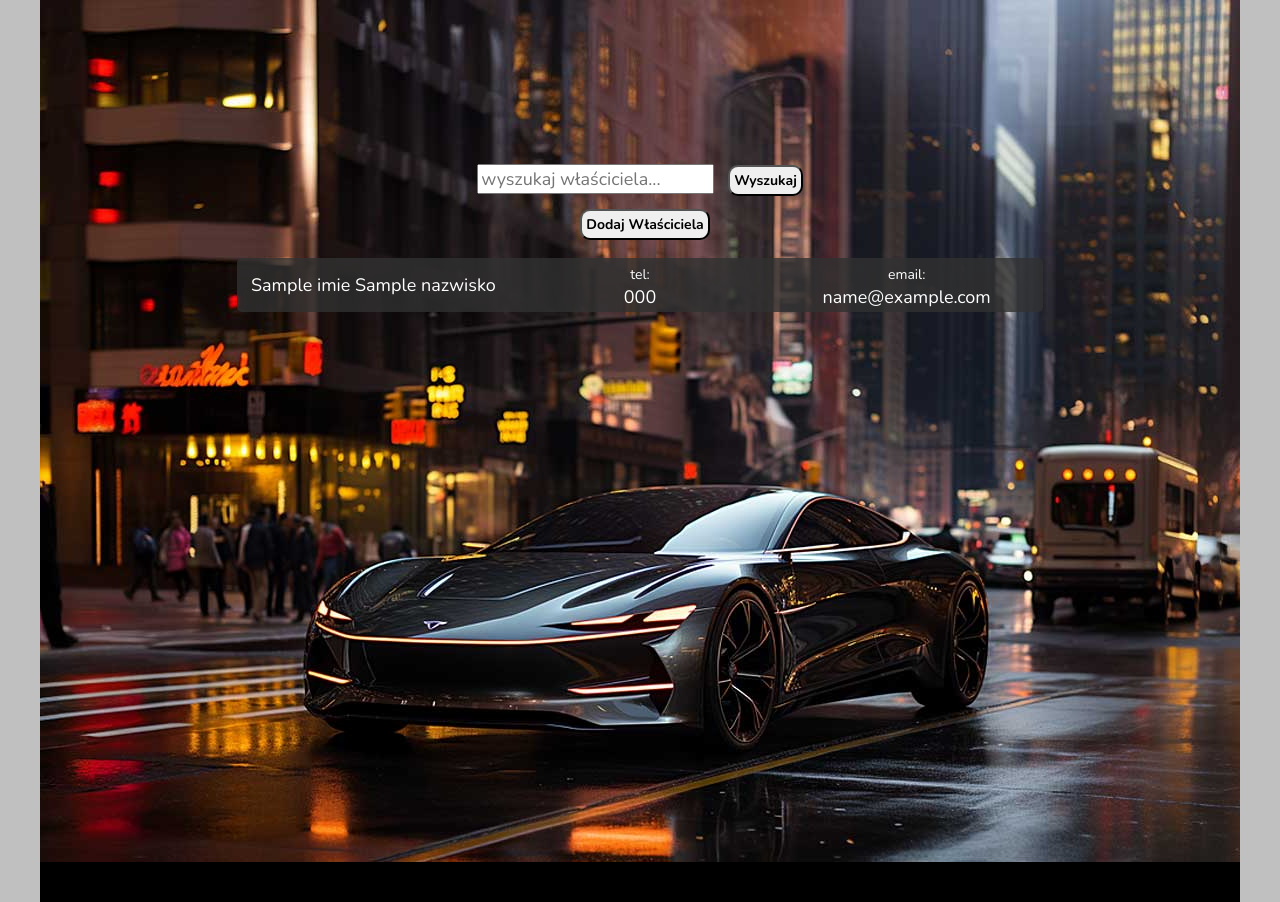
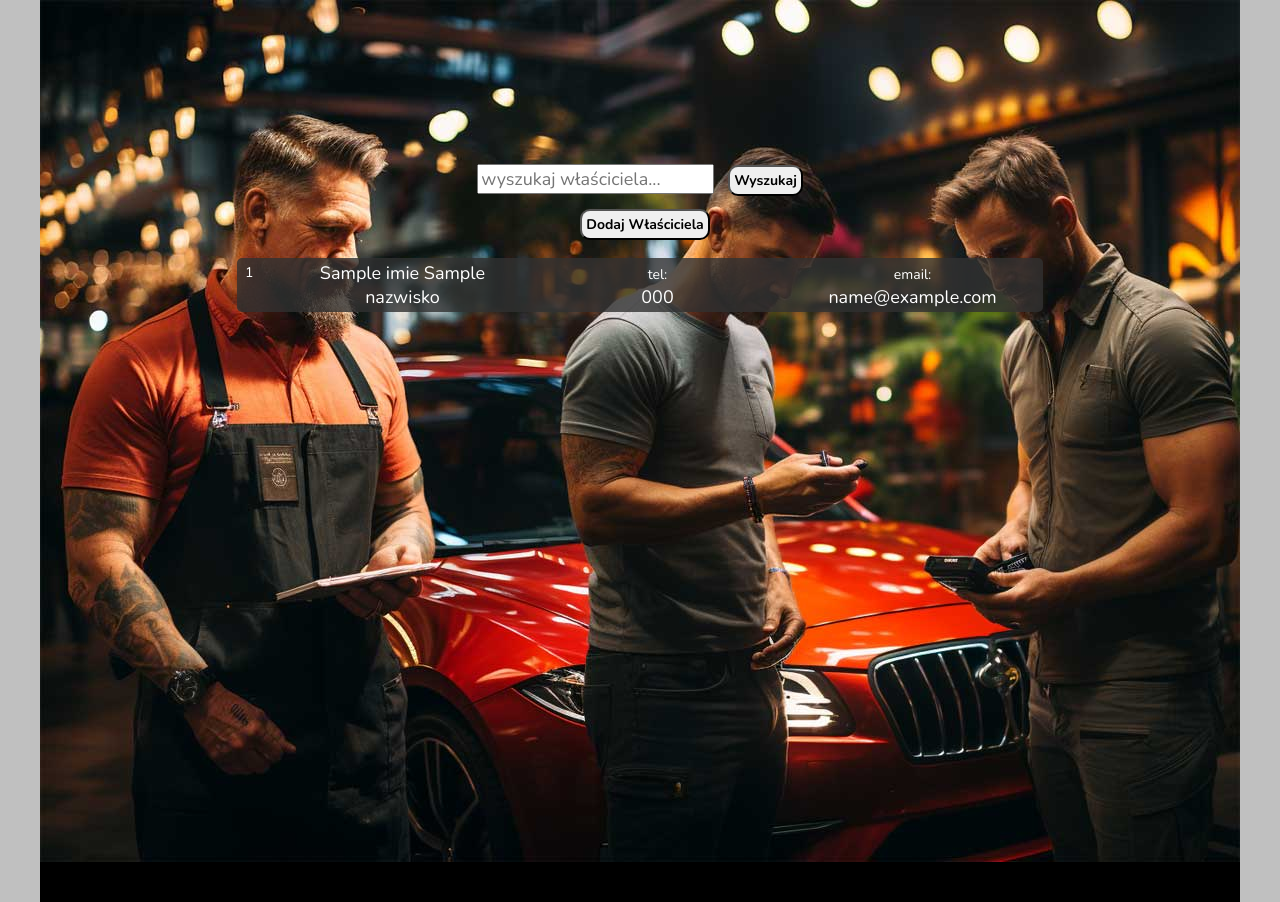
Before and after one commit to Jurand76/PythonCarService, a Django app: template myapp/templates/wlasciciele.html in a window 1280 px wide. Shown: the part 40-942 px from the top of the page. Run offline with Django 4.2, Linux system fonts and the light colour scheme; the template is opened without the code that fills it: most values are stand-ins (such as "Sample title", 1, 10 or a date in 2020).

Commit message:
modifying wlasciciele.html

```diff
--- a/myapp/static/css/wlasciciele.css
+++ b/myapp/static/css/wlasciciele.css
@@ -29,7 +29,7 @@ body {
     background-color: black;
     height: 862px;
     width: 1200px;
-    background-image: url('../images/cars_background.jpg');
+    background-image: url('../images/customers_background.jpg');
 }
 
 .footer {
@@ -112,6 +112,12 @@ h1 {
     background-color: rgba(119, 169, 119, 0.85);
 }
 
+.id-wlasciciel {
+    width: 30px;
+    margin-left: 5px;
+    margin-top: -24px;
+}
+
 .search-block {
     padding: 10px;
 }
--- a/myapp/templates/add_edit_wlasciciel.html
+++ b/myapp/templates/add_edit_wlasciciel.html
@@ -10,6 +10,6 @@
         {{ form.as_p }}
         <button type="submit">Zapisz</button>
     </form>
-    <a href="{% url 'view_samochody' %}">Powrót do Właścicieli</a>
+    <a href="{% url 'view_wlasciciele' %}">Powrót do Właścicieli</a>
 </body>
 </html>
--- a/myapp/templates/wlasciciele.html
+++ b/myapp/templates/wlasciciele.html
@@ -30,7 +30,8 @@
 
         <div class="result-box font-nunito light-text size-18 color-white">
             {% for wlasciciel in wlasciciele %}
-                <div class="result-item" onclick="window.location='{% url 'edit_wlasciciel' wlasciciel.id %}'">
+                <div class="result-item" onclick="window.location='{% url 'search_samochody_wlasciciela' wlasciciel.id %}'">
+                    <span class="id-wlasciciel size-14">{{ wlasciciel.id }}</span>
                     <div>{{ wlasciciel.imie }} {{wlasciciel.nazwisko}}</div>
                     <div><span class="size-14">tel:</span><br> {{ wlasciciel.telefon }}</div>
                     <div><span class="size-14">email:</span><br> {{ wlasciciel.email }}</div>
--- a/myapp/urls.py
+++ b/myapp/urls.py
@@ -7,6 +7,7 @@ urlpatterns = [
     path('samochody/add/', views.add_samochod, name='add_samochod'),
     path('samochody/edit/<int:samochod_id>/', views.edit_samochod, name='edit_samochod'),
     path('samochody/search/', views.search_samochody, name='search_samochody'),
+    path('samochody/wlasciciel/<int:wlasciciel_id>/', views.search_samochody_wlasciciela, name='search_samochody_wlasciciela'),
     path('wlasciciele/', views.view_wlasciciele, name='view_wlasciciele'),
     path('wlasciciele/add/', views.add_wlasciciel, name='add_wlasciciel'),
     path('wlasciciele/edit/<int:wlasciciel_id>/', views.edit_wlasciciel, name='edit_wlasciciel'),
```
Also changed, not shown: myapp/views.py (+6 -2 lines), myapp/static/images/customers_background.jpg (added).
